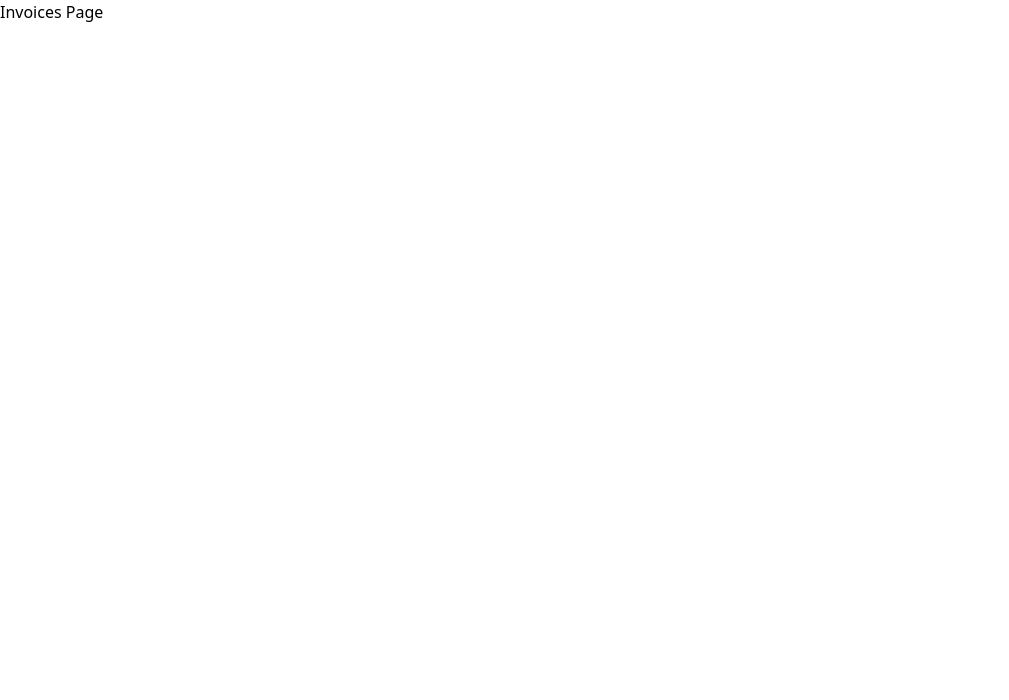
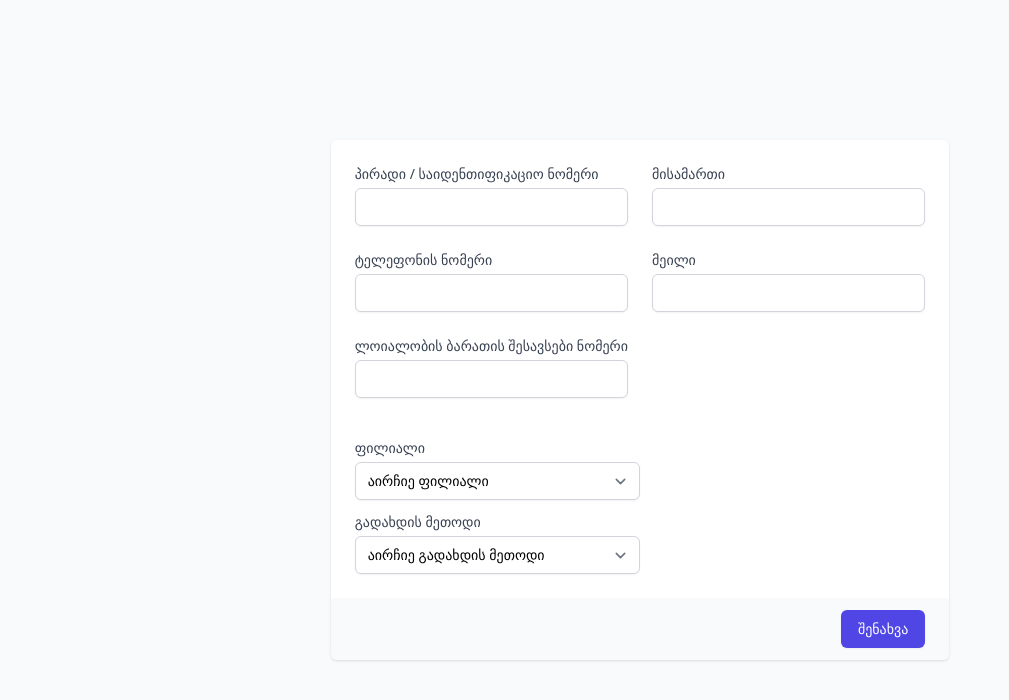
Before and after one commit to nNabakhteveli/Invoices-UI, a React (Create React App) app: page /create-invoice in a window 1280 px wide. Shown: the top 700 px of the page, without its empty margins (0-1009 px from the left). Built offline with nearby package versions, Linux system fonts and the light colour scheme.

Commit message:
Added a form for invoice creation

```diff
--- a/package.json
+++ b/package.json
@@ -9,6 +9,8 @@
     "@testing-library/jest-dom": "^5.16.4",
     "@testing-library/react": "^13.3.0",
     "@testing-library/user-event": "^13.5.0",
+    "nanoid": "^4.0.0",
+    "query-string": "^7.1.1",
     "react": "^18.2.0",
     "react-dom": "^18.2.0",
     "react-router-dom": "^6.3.0",
--- a/src/App.css
+++ /dev/null
@@ -1,38 +0,0 @@
-.App {
-  text-align: center;
-}
-
-.App-logo {
-  height: 40vmin;
-  pointer-events: none;
-}
-
-@media (prefers-reduced-motion: no-preference) {
-  .App-logo {
-    animation: App-logo-spin infinite 20s linear;
-  }
-}
-
-.App-header {
-  background-color: #282c34;
-  min-height: 100vh;
-  display: flex;
-  flex-direction: column;
-  align-items: center;
-  justify-content: center;
-  font-size: calc(10px + 2vmin);
-  color: white;
-}
-
-.App-link {
-  color: #61dafb;
-}
-
-@keyframes App-logo-spin {
-  from {
-    transform: rotate(0deg);
-  }
-  to {
-    transform: rotate(360deg);
-  }
-}
--- a/src/App.js
+++ b/src/App.js
@@ -2,6 +2,8 @@ import { BrowserRouter as Router, Routes, Route } from 'react-router-dom';
 
 import LoginPage from './components/Login';
 import ChooseCategory from './components/ChooseCategories';
+import StartCreatingInvoice from './components/StartCreatingInvoice';
+import ProcoeedWithInvoiceCreation from './components/ProceedWithInvoiceCreation';
 
 import categoriesData from './categoryComponentsData';
 
@@ -11,7 +13,8 @@ const App = () => {
       <Routes>
         <Route path="/" element={<LoginPage />} />
         <Route path="/categories" element={<ChooseCategory categoriesData={categoriesData} />} />
-        <Route path="/create-invoice" element={<h1>Invoices Page</h1>} />
+        <Route path="/create-invoice" element={<StartCreatingInvoice />} />
+        <Route path="/proceed-with-invoice-creation" element={<ProcoeedWithInvoiceCreation />} />
       </Routes>
     </Router>
   );
--- /dev/null
+++ b/src/components/CreateInvoiceComponents/InputField.jsx
@@ -0,0 +1,26 @@
+const InputField = ({
+	type,
+	content,
+	fieldName,
+	required = true,
+	formDataHandler,
+}) => {
+	return (
+		<div className="col-span-6 sm:col-span-3">
+			<label
+				htmlFor={fieldName}
+				className="block text-sm font-medium text-gray-700">
+				{content}
+			</label>
+			<input
+				type={type}
+				id={fieldName}
+				required={required}
+				className="mt-1 focus:ring-indigo-500 focus:border-indigo-500 block w-full shadow-sm sm:text-sm border-gray-300 rounded-md"
+				onInput={e => formDataHandler(fieldName, e.target.value)}
+			/>
+		</div>
+	);
+};
+
+export default InputField;
--- /dev/null
+++ b/src/components/CreateInvoiceComponents/NextStepOrSaveButton.jsx
@@ -0,0 +1,12 @@
+const NextOrSaveButtonClassName = ({ content, onClick }) => {
+   const buttonClassname = "inline-flex justify-center py-2 px-4 border border-transparent shadow-sm text-sm font-medium rounded-md text-white bg-indigo-600 hover:bg-indigo-700 focus:outline-none focus:ring-2 focus:ring-offset-2 focus:ring-indigo-500"
+	return (
+		<button
+			onClick={onClick}
+			className={buttonClassname}>
+			{content}
+		</button>
+	);
+};
+
+export default NextOrSaveButtonClassName;
--- /dev/null
+++ b/src/components/CreateInvoiceComponents/SecondStepOfCreatingInvoice.jsx
@@ -0,0 +1,35 @@
+import SelectField from "./SelectField";
+
+const SecondStepOfCreatingInvoice = ({ formDataHandler }) => {
+	return (
+		<div className="col-span-6 sm:col-span-3 mt-10">
+			<SelectField
+				formDataHandler={formDataHandler}
+				content="ფილიალი"
+				fieldName="branch"
+				placeholder="აირჩიე ფილიალი"
+				optionsList={[
+					"ფილიალი 1",
+					"ფილიალი 2",
+					"ფილიალი 3",
+					"ფილიალი 4",
+					"ფილიალი 5",
+				]}
+			/>
+
+			<SelectField
+				formDataHandler={formDataHandler}
+				content="გადახდის მეთოდი"
+				fieldName="payment-method"
+				placeholder="აირჩიე გადახდის მეთოდი"
+				optionsList={[
+               "ბარათი",
+               "ქეში",
+               "კონსიგნაცია"
+            ]}
+			/>
+		</div>
+	);
+};
+
+export default SecondStepOfCreatingInvoice;
--- /dev/null
+++ b/src/components/CreateInvoiceComponents/SelectField.jsx
@@ -0,0 +1,24 @@
+const SelectField = ({ formDataHandler, content, fieldName, optionsList, placeholder }) => {
+	return (
+		<div className="mt-3">
+			<label
+				htmlFor={fieldName}
+				className="block text-sm font-medium text-gray-700">
+				{content}
+			</label>
+			<select
+				name={fieldName}
+				autoComplete={fieldName}
+				required
+				onInput={e => formDataHandler(fieldName, e.target.value)}
+				className="mt-1 block w-2/4 py-2 px-3 border border-gray-300 bg-white rounded-md shadow-sm focus:outline-none focus:ring-indigo-500 focus:border-indigo-500 sm:text-sm">
+            <option disabled selected>{placeholder}</option>
+				{optionsList.map(option => (
+					<option key={option} value={option}>{option}</option>
+				))}
+			</select>
+		</div>
+	);
+};
+
+export default SelectField;
--- /dev/null
+++ b/src/components/ProceedWithInvoiceCreation.jsx
@@ -0,0 +1,15 @@
+import queryString from 'query-string';
+import { nanoid } from "nanoid";
+
+const ProcoeedWithInvoiceCreation = () => {
+   const parsed = queryString.parse(document.location.search);
+   console.log(parsed)
+   const { address, branch, chosenCategory, email, idNumber, mobileNumber, numberForCard, paymentMethod } = parsed;
+
+
+   return(
+      <h1>Proceeding to create invoice...</h1>
+   );
+}
+
+export default ProcoeedWithInvoiceCreation;
--- /dev/null
+++ b/src/components/StartCreatingInvoice.jsx
@@ -0,0 +1,125 @@
+import { useState, useEffect } from "react";
+import { Link } from "react-router-dom";
+import queryString from "query-string";
+
+import InputField from "./CreateInvoiceComponents/InputField";
+import NextStepOrSaveButton from './CreateInvoiceComponents/NextStepOrSaveButton';
+import SecondStepOfCreatingInvoice from './CreateInvoiceComponents/SecondStepOfCreatingInvoice';
+
+const CreateInvoice = () => {
+	const [chosenCategory, setChosenCategory] = useState("");
+	const [proceed, setProceed] = useState(true);
+
+	const [idNumber, setIdNumber] = useState("");
+	const [address, setAddress] = useState("");
+	const [mobileNumber, setMobileNumber] = useState("");
+	const [email, setEmail] = useState("");
+	const [numberToFillCard, setNumberToFillCard] = useState("");
+	const [branch, setBranch] = useState("");
+   const [paymentMethod, setPaymentMethod] = useState('');
+
+
+	useEffect(() => {
+		const parsedQuery = queryString.parse(document.location.search);
+		setChosenCategory(parsedQuery.category);
+	}, []);
+
+
+	const formDataHandler = (action, data) => {
+      switch (action) {
+         case "id-number":
+            return setIdNumber(data);
+
+         case "address":
+            return setAddress(data);
+
+         case "phone-number":
+            return setMobileNumber(data);
+
+         case "email":
+            return setEmail(data);
+
+         case "number-for-card":
+            return setNumberToFillCard(data);
+
+         case "branch":
+            return setBranch(data);
+
+         case "payment-method":
+            return setPaymentMethod(data);
+
+         default:
+            break;
+      }
+	};
+
+   const referenceToFormDataHandler = formDataHandler;
+
+	const nextStepHandler = e => {
+		e.preventDefault();
+		setProceed(true);
+	};
+
+	const urlToProceed = `/proceed-with-invoice-creation?idNumber=${idNumber}&address=${address}&mobileNumber=${mobileNumber}&email=${email}&numberForCard=${numberToFillCard}&branch=${branch}&chosenCategory=${chosenCategory}&paymentMethod=${paymentMethod}`;
+
+	return (
+		<div className="mt-10 sm:mt-0 flex h-screen justify-center items-center">
+			<div className="md:grid md:gap-6">
+				<form>
+					<div className="shadow overflow-hidden sm:rounded-md">
+						<div className="px-4 py-5 bg-white sm:p-6">
+							<div className="grid grid-cols-6 gap-6">
+								<InputField
+									type="text"
+									content="პირადი / საიდენთიფიკაციო ნომერი"
+									fieldName="id-number"
+									formDataHandler={referenceToFormDataHandler}
+								/>
+								<InputField
+									type="text"
+									content="მისამართი"
+									fieldName="address"
+									formDataHandler={referenceToFormDataHandler}
+								/>
+								<InputField
+									type="number"
+									content="ტელეფონის ნომერი"
+									fieldName="phone-number"
+									formDataHandler={referenceToFormDataHandler}
+								/>
+								<InputField
+									type="email"
+									content="მეილი"
+									fieldName="email"
+									formDataHandler={referenceToFormDataHandler}
+								/>
+								<InputField
+									type="text"
+									content="ლოიალობის ბარათის შესავსები ნომერი"
+									fieldName="number-for-card"
+									formDataHandler={referenceToFormDataHandler}
+								/>
+							</div>
+							{proceed ? (
+								<SecondStepOfCreatingInvoice
+									formDataHandler={referenceToFormDataHandler}
+								/>
+							) : null}
+						</div>
+
+						<div className="px-4 py-3 bg-gray-50 text-right sm:px-6">
+							{
+							!proceed ?
+							<NextStepOrSaveButton onClick={e => nextStepHandler(e)} content='შემდეგი' />
+							:
+							<NextStepOrSaveButton content={<Link to={urlToProceed}>შენახვა</Link>} />
+							}
+						</div>
+					</div>
+				</form>
+			</div>
+		</div>
+	);
+};
+
+export default CreateInvoice;
```
Also changed, not shown: 1 other file (tests, documents, lock files or other folders).
